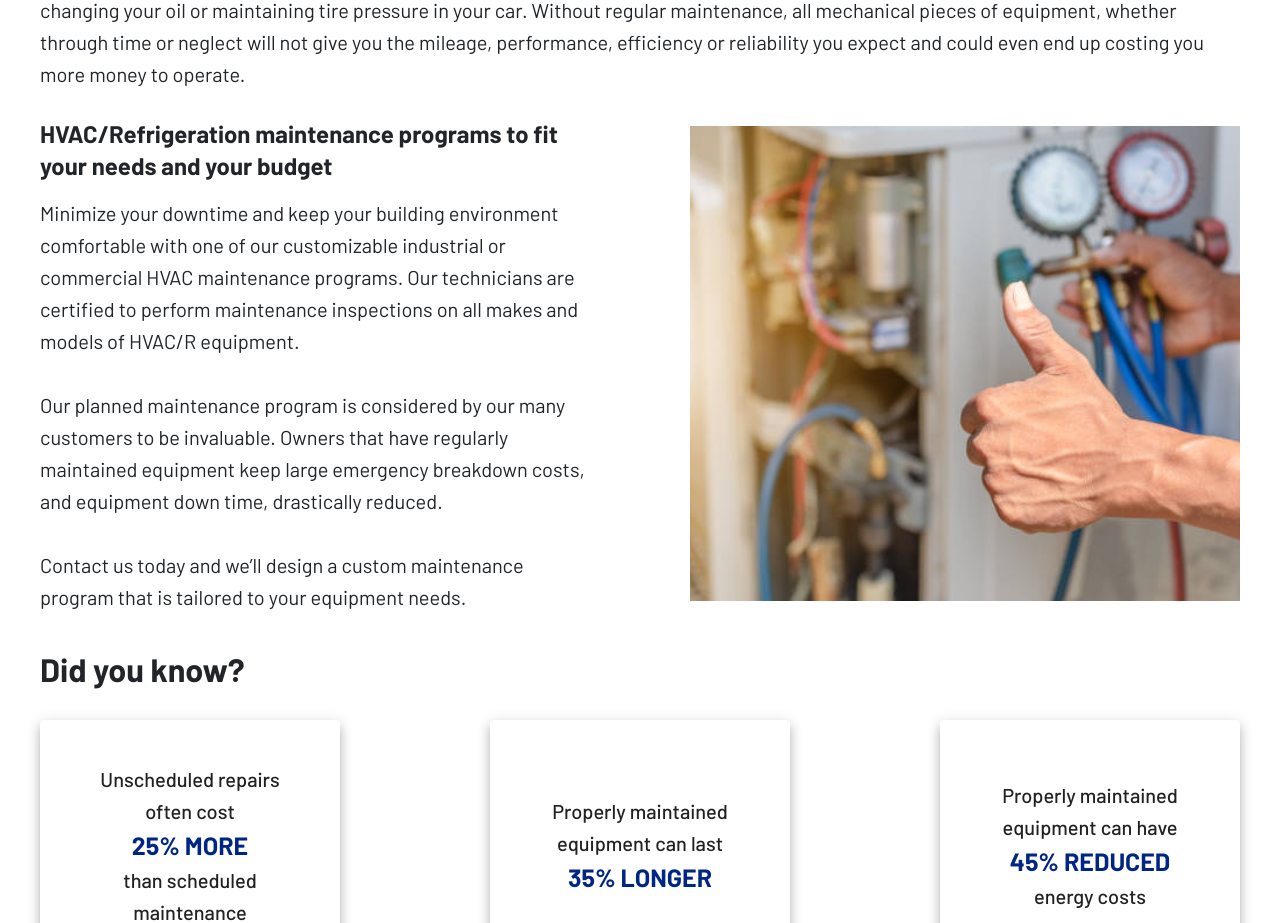
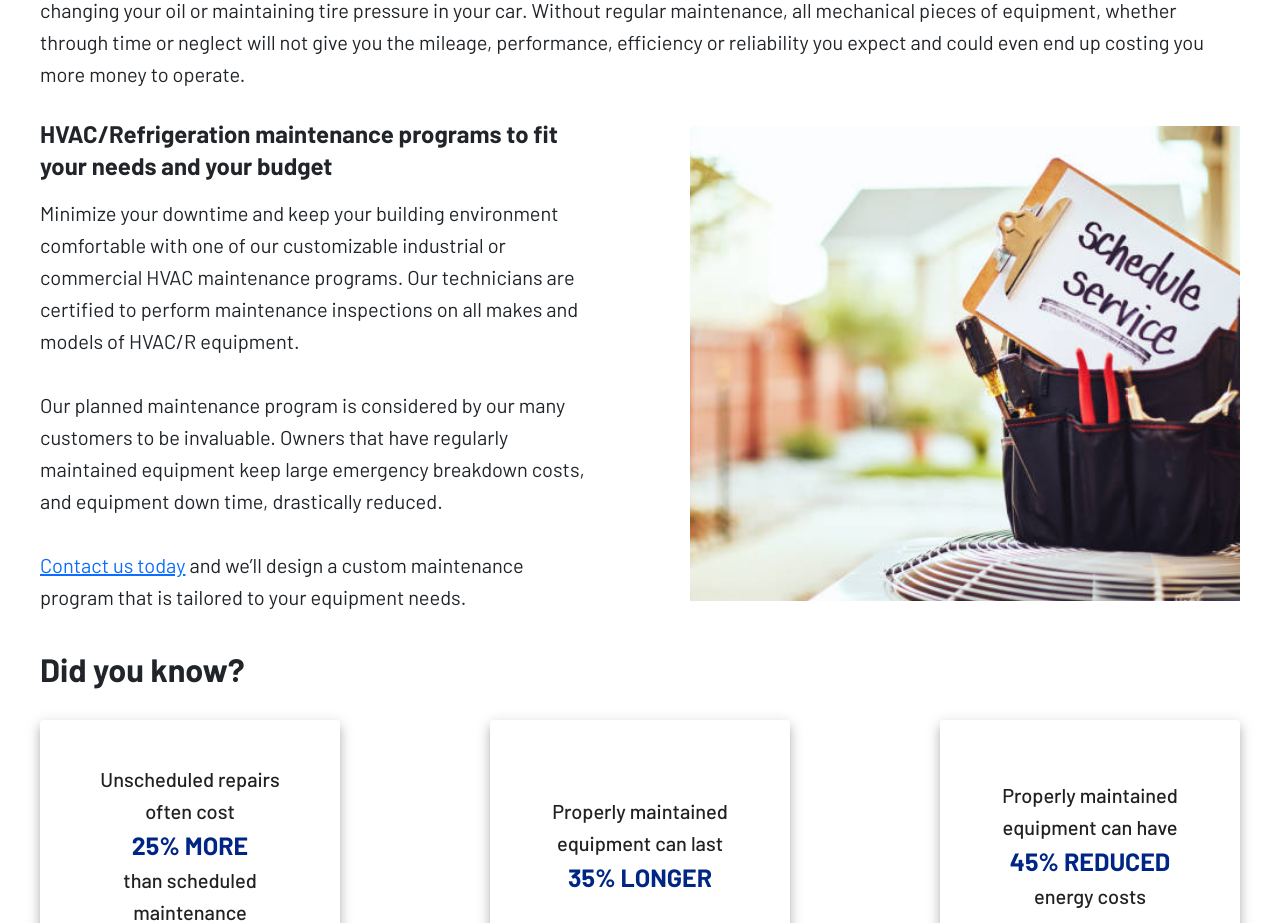
Before and after one commit to Jbridges1119/cam-air, a React (Create React App) app: page /services in a window 1280 px wide. Shown: the part 1180-2103 px from the top of the page. Built offline with nearby package versions, Linux system fonts and the light colour scheme.

Commit message:
Replaced picture

```diff
--- a/src/Pages/06_Services/components/ServicesIntro.tsx
+++ b/src/Pages/06_Services/components/ServicesIntro.tsx
@@ -4,7 +4,7 @@ import { Box, Typography, Grid, styled, Paper } from "@mui/material";
 //React-Router-Dom
 import { Link } from "react-router-dom";
 //Style
-import thumbsUp from "../../../Assets/stock/thumbsUp.jpg";
+import service from "../../../Assets/stock/service.jpg";
 import theme from "../../../Styles/theme";
 
 const flexCenterSX = {
@@ -23,7 +23,7 @@ const textBoxSX = {
 };
 
 const familyPictureSX = {
-  backgroundImage: `url(${thumbsUp})`,
+  backgroundImage: `url(${service})`,
   height: { sm: "475px", xs: "300px" },
   width: "100%",
   backgroundSize: "cover",
@@ -99,7 +99,8 @@ const HeatingIntro = () => {
               time, drastically reduced.
               <br />
               <br />
-              Contact us today and we’ll design a custom maintenance program
+                <Link to="/contact" > Contact us today</Link>
+                &nbsp;and we’ll design a custom maintenance program
               that is tailored to your equipment needs.
             </Typography>
           </Grid>
```
